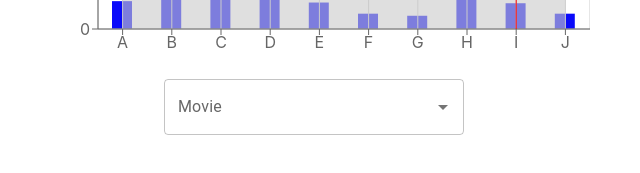
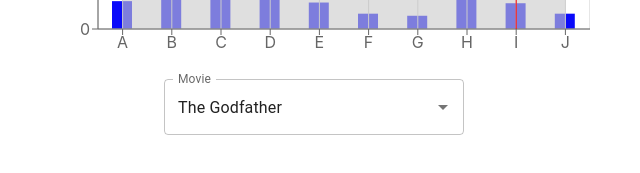
Before and after one commit to korczu/Sign-in-form, a React (Create React App) app: page / in a window 1280 px wide. Both pictures are taken after typing "Sample", "Sample123" into the empty fields and a click on the button "SUBMIT". Shown: the part 253-426 px from the top of the page, without its empty margins (326-966 px from the left). Built offline with nearby package versions, Linux system fonts and the light colour scheme.

Commit message:
changed initial value, added fnc type of check in debounce

```diff
--- a/src/MovieInput.jsx
+++ b/src/MovieInput.jsx
@@ -4,13 +4,15 @@ import { filmsData } from "./data";
 import { useEffect } from "react";
 
 function debounce(fnc, ms, timer) {
+  if (typeof fnc !== "function")
+    throw new Error(`fnc is ${typeof fnc}, it must be function!`);
   clearTimeout(timer);
   timer = setTimeout(fnc, ms);
 }
 
 function MovieInput() {
   const [options, setOptions] = useState([]);
-  const [value, setValue] = useState(options[0]);
+  const [value, setValue] = useState(filmsData[0]);
   const [inputValue, setInputValue] = useState("");
   const [open, setOpen] = useState(false);
   const isLoading = open && options.length === 0;
@@ -19,7 +21,6 @@ function MovieInput() {
     const results = filmsData.filter((film) =>
       film.toLowerCase().includes(inputValue.toLowerCase())
     );
-
     setOptions([...results]);
   }, [inputValue]);
 
```
